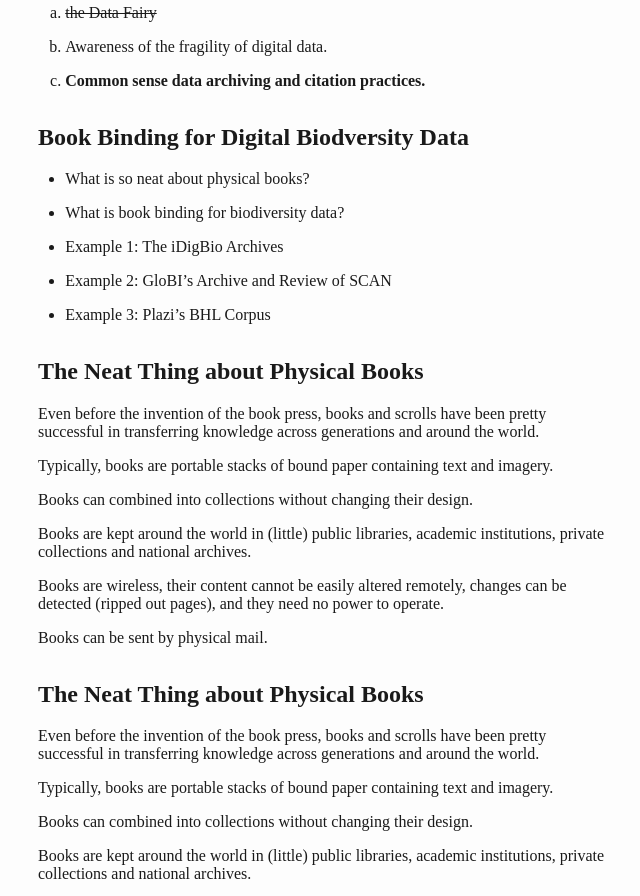
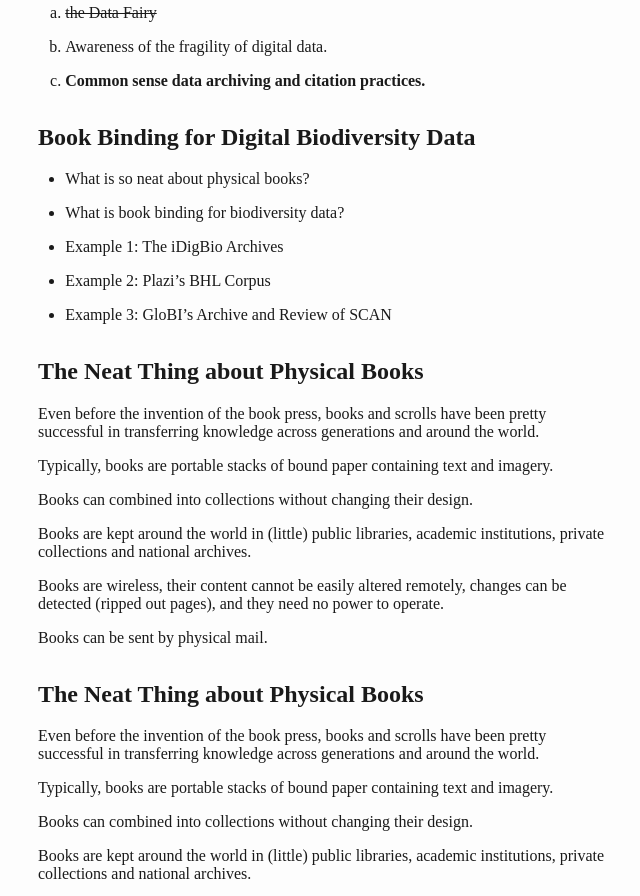
Before and after one commit to jhpoelen/book-binding-for-the-digital-age, a plain HTML site: page slides.html in a window 1280 px wide. Shown: the part 3440-4336 px from the top of the page, without its empty margins (314-954 px from the left). Drawn offline with Linux system fonts and the light colour scheme.

Commit message:
render updates

```diff
--- a/slides.html
+++ b/slides.html
@@ -340,14 +340,14 @@ what keeps our Digital Biodiversity Data around?</h2>
 <li><p><strong>Common sense data archiving and citation
 practices.</strong></p></li>
 </ol>
-<h2 id="book-binding-for-digital-biodversity-data">Book Binding for
-Digital Biodversity Data</h2>
+<h2 id="book-binding-for-digital-biodiversity-data">Book Binding for
+Digital Biodiversity Data</h2>
 <ul>
 <li><p>What is so neat about physical books?</p></li>
 <li><p>What is book binding for biodiversity data?</p></li>
 <li><p>Example 1: The iDigBio Archives</p></li>
-<li><p>Example 2: GloBI’s Archive and Review of SCAN</p></li>
-<li><p>Example 3: Plazi’s BHL Corpus</p></li>
+<li><p>Example 2: Plazi’s BHL Corpus</p></li>
+<li><p>Example 3: GloBI’s Archive and Review of SCAN</p></li>
 </ul>
 <h2 id="the-neat-thing-about-physical-books">The Neat Thing about
 Physical Books</h2>
```
Also changed, not shown: 1 other file.
